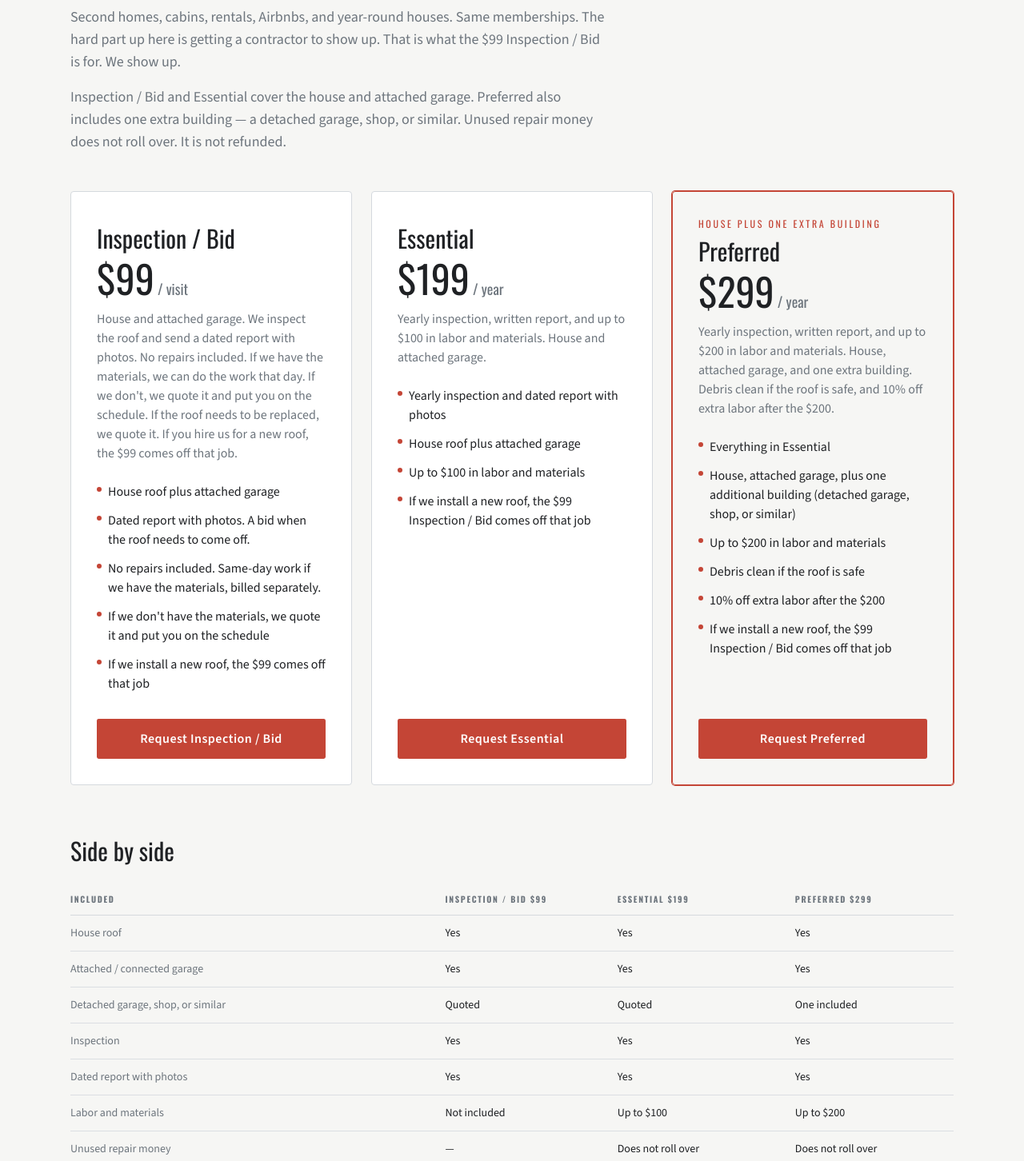
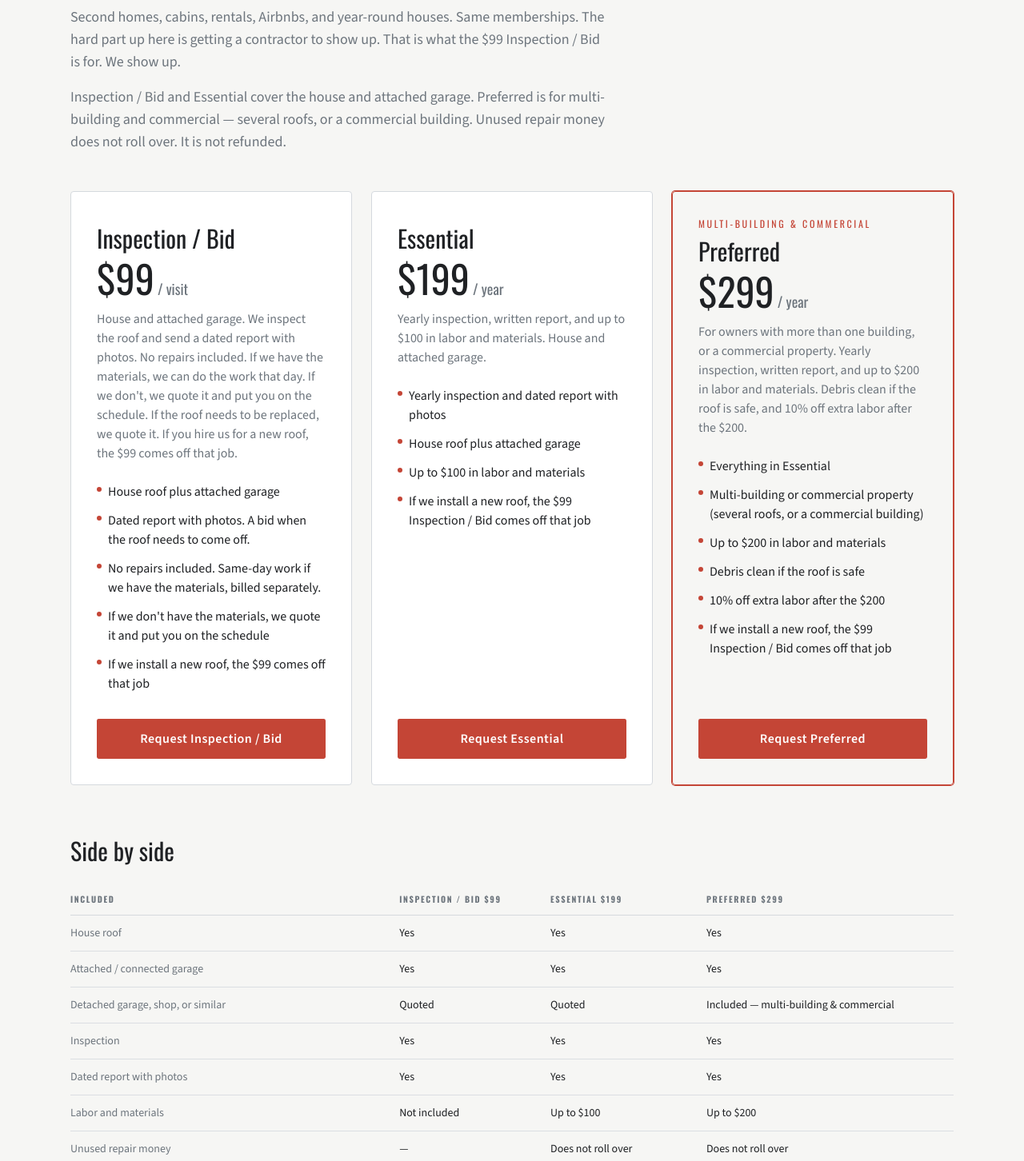
Before and after one commit to Ferguson33/ferg-and-sons-roofing, a Next.js app: page /plans in a window 1280 px wide. Shown: the part 278-1730 px from the top of the page at 80% size. Built offline with nearby package versions, Linux system fonts and the light colour scheme.

Commit message:
Position Preferred membership for multi-building and commercial.

```diff
--- a/app/plans/page.tsx
+++ b/app/plans/page.tsx
@@ -29,7 +29,7 @@ export default function PlansPage() {
       </p>
       <p className="mt-4 max-w-2xl text-lg break-words text-steel">
         Inspection / Bid and Essential cover the house and attached garage. Preferred
-        also includes one extra building — a detached garage, shop, or similar.
+        is for multi-building and commercial — several roofs, or a commercial building.
         Unused repair money does not roll over. It is not refunded.
       </p>
 
@@ -60,7 +60,7 @@ export default function PlansPage() {
           features={plans.preferred.features}
           href="/contact?plan=preferred"
           featured
-          kicker="House plus one extra building"
+          kicker="Multi-building & commercial"
         />
       </div>
 
@@ -87,7 +87,7 @@ export default function PlansPage() {
           <tbody className="text-charcoal">
             <Row label="House roof" a="Yes" b="Yes" c="Yes" />
             <Row label="Attached / connected garage" a="Yes" b="Yes" c="Yes" />
-            <Row label="Detached garage, shop, or similar" a="Quoted" b="Quoted" c="One included" />
+            <Row label="Detached garage, shop, or similar" a="Quoted" b="Quoted" c="Included — multi-building & commercial" />
             <Row label="Inspection" a="Yes" b="Yes" c="Yes" />
             <Row label="Dated report with photos" a="Yes" b="Yes" c="Yes" />
             <Row label="Labor and materials" a="Not included" b={`Up to ${money(plans.essential.allowance)}`} c={`Up to ${money(plans.preferred.allowance)}`} />
@@ -206,7 +206,7 @@ export default function PlansPage() {
       <section className="mt-16 border border-steel-light bg-white p-6 sm:p-8">
         <h2 className="text-3xl text-charcoal">Not in the yearly price</h2>
         <ul className="mt-4 space-y-2 text-steel">
-          <li>Extra buildings past what’s included — quoted. Preferred includes one additional building.</li>
+          <li>Extra buildings past what’s included — quoted. Preferred is multi-building and commercial.</li>
           <li>Unused repair money — no rollover, no refund.</li>
           <li>A new roof or tear-off — quoted separately. If we install it, the {money(plans.inspection.price)} Inspection / Bid comes off that job.</li>
           <li>Christmas lights — extra. Yearly hang and take-down. Members get preferred pricing or a credit.</li>
--- a/lib/company.ts
+++ b/lib/company.ts
@@ -56,10 +56,10 @@ export const plans = {
     price: 299,
     allowance: 200,
     per: "year",
-    blurb: "Yearly inspection, written report, and up to $200 in labor and materials. House, attached garage, and one extra building. Debris clean if the roof is safe, and 10% off extra labor after the $200.",
+    blurb: "For owners with more than one building, or a commercial property. Yearly inspection, written report, and up to $200 in labor and materials. Debris clean if the roof is safe, and 10% off extra labor after the $200.",
     features: [
       "Everything in Essential",
-      "House, attached garage, plus one additional building (detached garage, shop, or similar)",
+      "Multi-building or commercial property (several roofs, or a commercial building)",
       "Up to $200 in labor and materials",
       "Debris clean if the roof is safe",
       "10% off extra labor after the $200",
```
